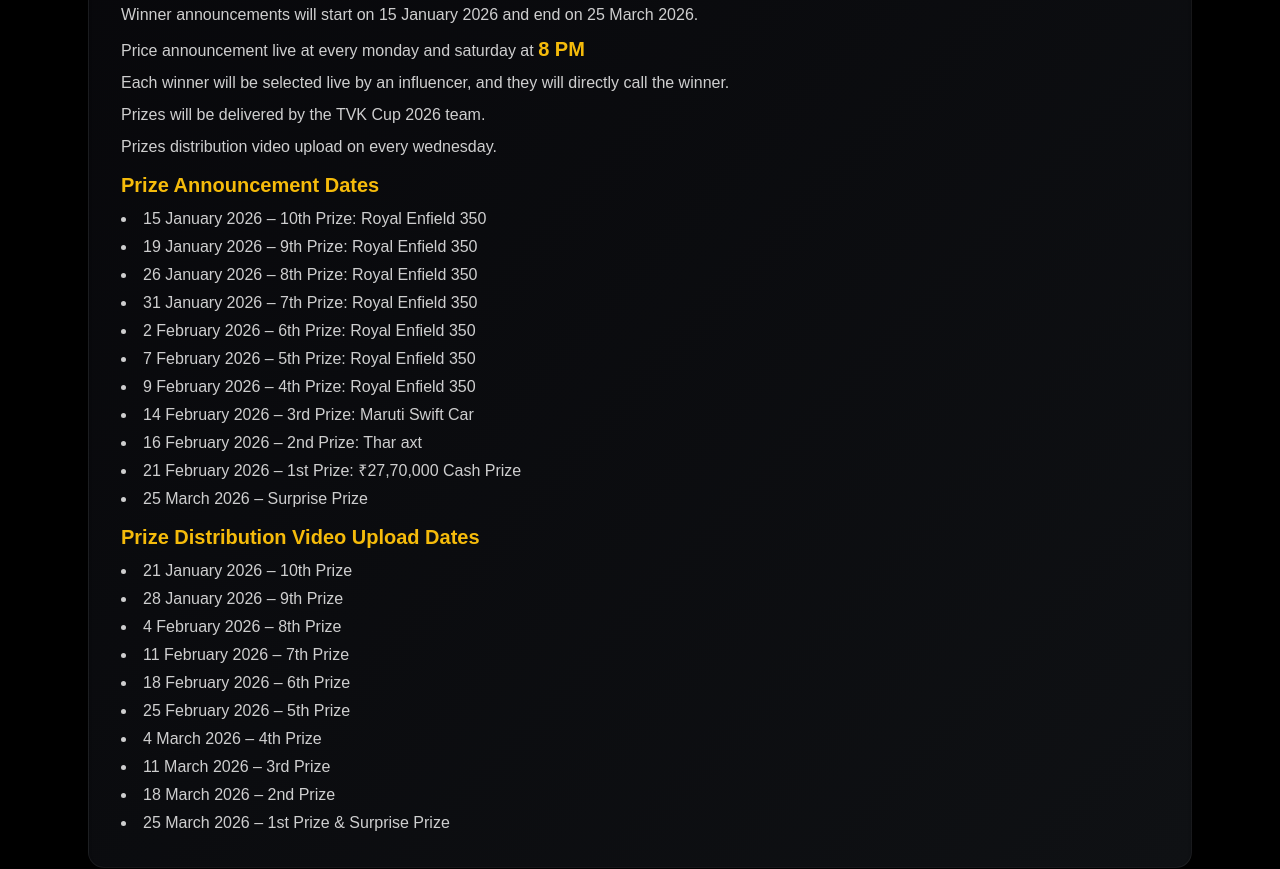
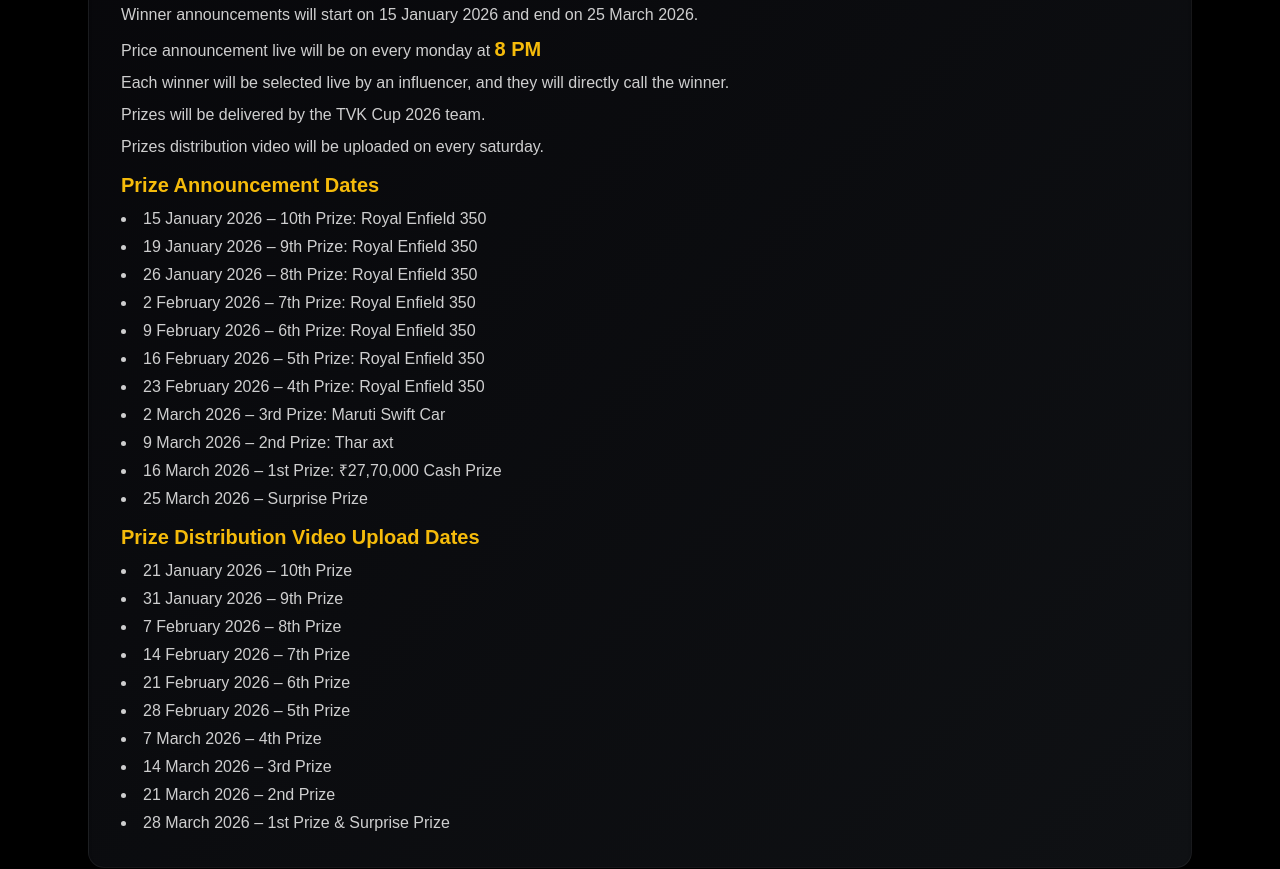
Before and after one commit to sugimx/jananayagan, a Next.js app: page / in a window 1280 px wide. Shown: the part 2780-3649 px from the top of the page. Built offline with nearby package versions, Linux system fonts and the light colour scheme.

Commit message:
Date updated

```diff
--- a/src/components/layouts/user/PrizeSection.tsx
+++ b/src/components/layouts/user/PrizeSection.tsx
@@ -22,38 +22,38 @@ const PrizeSection = () => {
 
                             <h3 className='text-xl font-semibold mt-3 text-[#F5BB0B]'>Winner Announcement</h3>
                             <p className='mb-2 text-white/80'>Winner announcements will start on 15 January 2026 and end on 25 March 2026.</p>
-                            <p className='mb-2 text-white/80'>Price announcement live at every monday and saturday at <span className='text-[#F5BB0B] font-semibold text-xl'>8 PM</span></p>
+                            <p className='mb-2 text-white/80'>Price announcement live will be on every monday at <span className='text-[#F5BB0B] font-semibold text-xl'>8 PM</span></p>
                             <p className='mb-2 text-white/80'>Each winner will be selected live by an influencer, and they will directly call the winner.</p>
                             <p className='mb-2 text-white/80'>Prizes will be delivered by the TVK Cup 2026 team.</p>
-                            <p className='mb-2 text-white/80'>Prizes distribution video upload on every wednesday.</p>
+                            <p className='mb-2 text-white/80'>Prizes distribution video will be uploaded on every saturday.</p>
 
                             <h3 className='text-xl font-semibold mt-3 text-[#F5BB0B]'>Prize Announcement Dates</h3>
                             <ul className='list-disc list-inside space-y-1 mt-2 text-white/80'>
                                 <li>15 January 2026 – 10th Prize: Royal Enfield 350</li>
                                 <li>19 January 2026 – 9th Prize: Royal Enfield 350</li>
                                 <li>26 January 2026 – 8th Prize: Royal Enfield 350</li>
-                                <li>31 January 2026 – 7th Prize: Royal Enfield 350</li>
-                                <li>2 February 2026 – 6th Prize: Royal Enfield 350</li>
-                                <li>7 February 2026 – 5th Prize: Royal Enfield 350</li>
-                                <li>9 February 2026 – 4th Prize: Royal Enfield 350</li>
-                                <li>14 February 2026 – 3rd Prize: Maruti Swift Car</li>
-                                <li>16 February 2026 – 2nd Prize: Thar axt</li>
-                                <li>21 February 2026 – 1st Prize: ₹27,70,000 Cash Prize</li>
+                                <li>2 February 2026 – 7th Prize: Royal Enfield 350</li>
+                                <li>9 February 2026 – 6th Prize: Royal Enfield 350</li>
+                                <li>16 February 2026 – 5th Prize: Royal Enfield 350</li>
+                                <li>23 February 2026 – 4th Prize: Royal Enfield 350</li>
+                                <li>2 March 2026 – 3rd Prize: Maruti Swift Car</li>
+                                <li>9 March 2026 – 2nd Prize: Thar axt</li>
+                                <li>16 March 2026 – 1st Prize: ₹27,70,000 Cash Prize</li>
                                 <li>25 March 2026 – Surprise Prize</li>
                             </ul>
 
                             <h3 className='text-xl font-semibold mt-3 text-[#F5BB0B]'>Prize Distribution Video Upload Dates</h3>
                             <ul className='list-disc list-inside space-y-1 mt-2 text-white/80'>
                                 <li>21 January 2026 – 10th Prize</li>
-                                <li>28 January 2026 – 9th Prize</li>
-                                <li>4 February 2026 – 8th Prize</li>
-                                <li>11 February 2026 – 7th Prize</li>
-                                <li>18 February 2026 – 6th Prize</li>
-                                <li>25 February 2026 – 5th Prize</li>
-                                <li>4 March 2026 – 4th Prize</li>
-                                <li>11 March 2026 – 3rd Prize</li>
-                                <li>18 March 2026 – 2nd Prize</li>
-                                <li>25 March 2026 – 1st Prize & Surprise Prize</li>
+                                <li>31 January 2026 – 9th Prize</li>
+                                <li>7 February 2026 – 8th Prize</li>
+                                <li>14 February 2026 – 7th Prize</li>
+                                <li>21 February 2026 – 6th Prize</li>
+                                <li>28 February 2026 – 5th Prize</li>
+                                <li>7 March 2026 – 4th Prize</li>
+                                <li>14 March 2026 – 3rd Prize</li>
+                                <li>21 March 2026 – 2nd Prize</li>
+                                <li>28 March 2026 – 1st Prize & Surprise Prize</li>
                             </ul>
                         </div>
                     </div>
```
